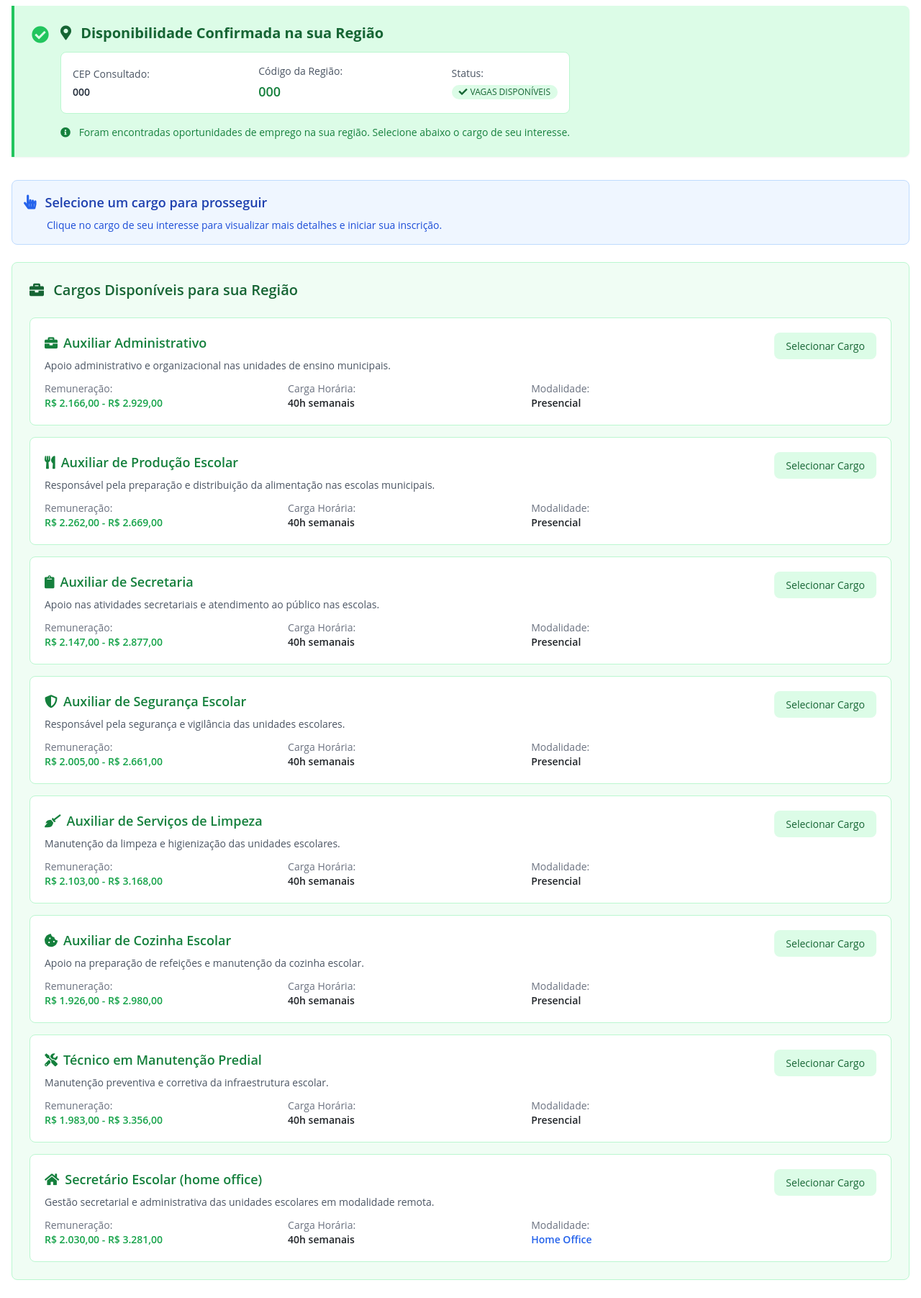
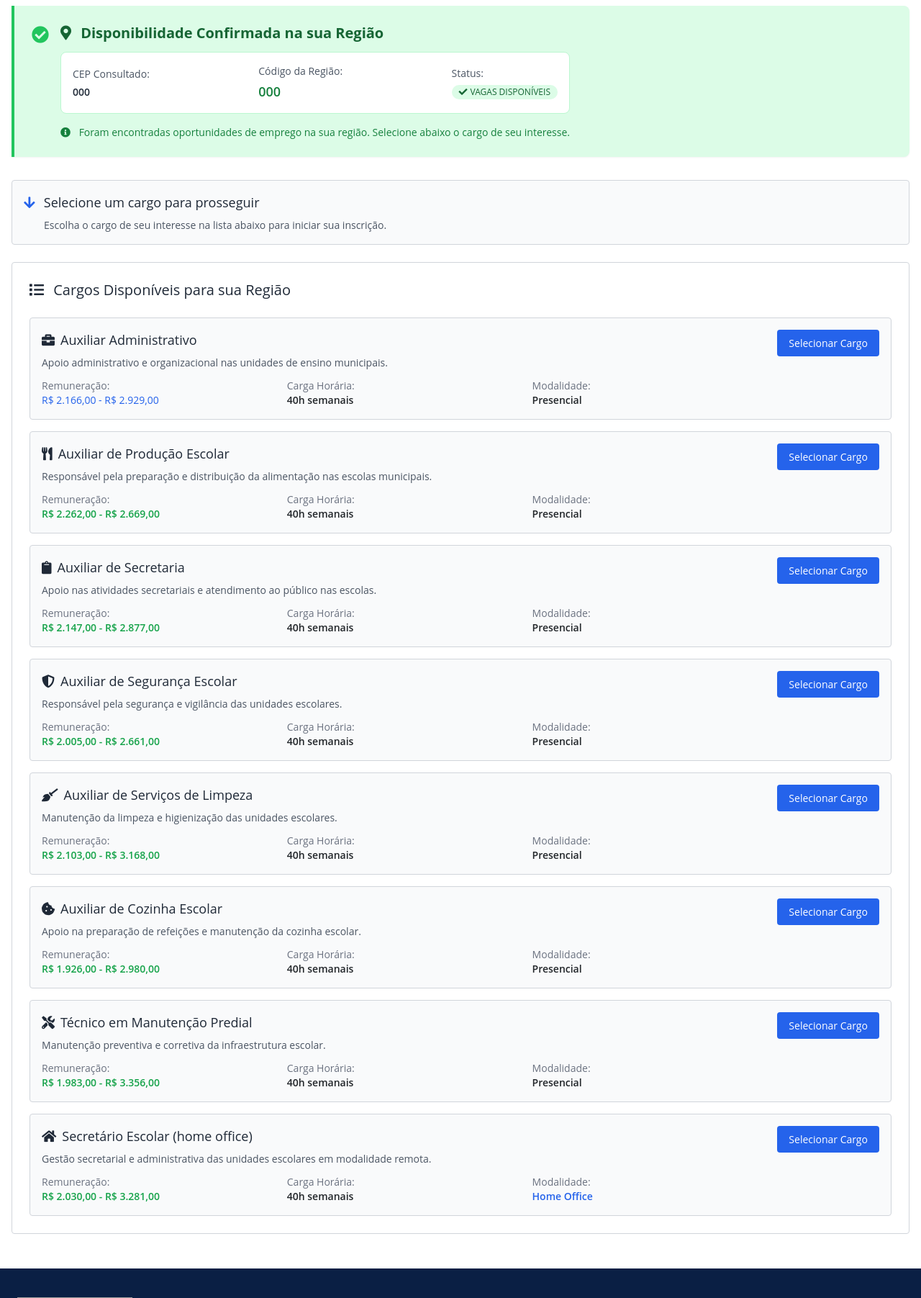
Before and after one commit to NuxeTor/GovAGTE04, a Flask app: template templates/resultados_busca.html in a window 1280 px wide. Shown: the part 300-2103 px from the top of the page at 72% size. Run offline with Flask 3, Linux system fonts and the light colour scheme; the template is opened without the code that fills it: most values are stand-ins (such as "Sample title", 1, 10 or a date in 2020); some libraries are stand-ins or nearby versions; some web fonts are replaced; grey boxes are pictures that could not be loaded.

Commit message:
Improve the job selection interface and modernize the overall look
Refactors the job selection UI in `resultados_busca.html` by replacing the hand icon with a down arrow, updating styles for a more professional look.

Replit-Commit-Author: Agent
Replit-Commit-Session-Id: a9d794d5-f99f-455b-a974-ea6087cda035
Replit-Commit-Screenshot-Url: https://storage.googleapis.com/screenshot-production-us-central1/7c76807b-2b7b-4aba-8b85-021e6568ea74/ac4a03c7-5ed8-40c9-bf16-085ce7c7224c.jpg

```diff
--- a/templates/resultados_busca.html
+++ b/templates/resultados_busca.html
@@ -61,36 +61,36 @@
         </div>
 
         <!-- Instrução de Seleção -->
-        <div class="bg-blue-50 border border-blue-200 rounded-lg p-4 mb-6">
+        <div class="bg-gray-50 border border-gray-300 rounded p-4 mb-6">
             <div class="flex items-center">
-                <i class="fas fa-hand-pointer text-blue-600 text-xl mr-3"></i>
-                <h3 class="text-lg font-semibold text-blue-800">
+                <i class="fas fa-arrow-down text-blue-600 text-lg mr-3"></i>
+                <h3 class="text-lg font-medium text-gray-800">
                     Selecione um cargo para prosseguir
                 </h3>
             </div>
-            <p class="text-sm text-blue-700 mt-2 ml-8">
-                Clique no cargo de seu interesse para visualizar mais detalhes e iniciar sua inscrição.
+            <p class="text-sm text-gray-600 mt-2 ml-7">
+                Escolha o cargo de seu interesse na lista abaixo para iniciar sua inscrição.
             </p>
         </div>
 
-        <!-- Quadrado Verde com Cargos -->
-        <div class="bg-green-50 border border-green-200 rounded-lg p-6 mb-8">
-            <h3 class="text-xl font-semibold text-green-800 mb-6">
-                <i class="fas fa-briefcase mr-2"></i>
+        <!-- Lista de Cargos -->
+        <div class="bg-white border border-gray-300 rounded p-6 mb-8">
+            <h3 class="text-xl font-medium text-gray-800 mb-6">
+                <i class="fas fa-list mr-2"></i>
                 Cargos Disponíveis para sua Região
             </h3>
 
             <div class="grid gap-4">
                 <!-- Cargo 1 -->
-                <div class="cargo-option bg-white border border-green-200 rounded-lg p-5 cursor-pointer hover:shadow-md transition-all duration-300 hover:border-green-400" data-cargo="auxiliar-administrativo">
+                <div class="cargo-option bg-gray-50 border border-gray-300 rounded p-4 cursor-pointer hover:border-blue-500" data-cargo="auxiliar-administrativo">
                     <div class="flex items-start justify-between">
                         <div class="flex-1">
-                            <h4 class="text-lg font-semibold text-green-700 mb-2"><i class="fas fa-briefcase mr-2"></i>Auxiliar Administrativo</h4>
+                            <h4 class="text-lg font-medium text-gray-800 mb-2"><i class="fas fa-briefcase mr-2"></i>Auxiliar Administrativo</h4>
                             <p class="text-sm text-gray-600 mb-3">Apoio administrativo e organizacional nas unidades de ensino municipais.</p>
                             <div class="grid md:grid-cols-3 gap-4 text-sm">
                                 <div>
                                     <span class="text-gray-500">Remuneração:</span>
-                                    <p class="font-semibold text-green-600" id="salario-auxiliar-admin">R$ 2.142,24 - R$ 2.987,15</p>
+                                    <p class="font-medium text-blue-600" id="salario-auxiliar-admin">R$ 2.142,24 - R$ 2.987,15</p>
                                 </div>
                                 <div>
                                     <span class="text-gray-500">Carga Horária:</span>
@@ -103,7 +103,7 @@
                             </div>
                         </div>
                         <div class="ml-4">
-                            <button class="bg-green-100 text-green-800 px-4 py-2 rounded-lg font-medium hover:bg-green-200 transition-colors">
+                            <button class="bg-blue-600 text-white px-4 py-2 rounded font-medium hover:bg-blue-700">
                                 Selecionar Cargo
                             </button>
                         </div>
@@ -111,10 +111,10 @@
                 </div>
 
                 <!-- Cargo 2 -->
-                <div class="cargo-option bg-white border border-green-200 rounded-lg p-5 cursor-pointer hover:shadow-md transition-all duration-300 hover:border-green-400" data-cargo="auxiliar-producao">
+                <div class="cargo-option bg-gray-50 border border-gray-300 rounded p-4 cursor-pointer hover:border-blue-500" data-cargo="auxiliar-producao">
                     <div class="flex items-start justify-between">
                         <div class="flex-1">
-                            <h4 class="text-lg font-semibold text-green-700 mb-2"><i class="fas fa-utensils mr-2"></i>Auxiliar de Produção Escolar</h4>
+                            <h4 class="text-lg font-medium text-gray-800 mb-2"><i class="fas fa-utensils mr-2"></i>Auxiliar de Produção Escolar</h4>
                             <p class="text-sm text-gray-600 mb-3">Responsável pela preparação e distribuição da alimentação nas escolas municipais.</p>
                             <div class="grid md:grid-cols-3 gap-4 text-sm">
                                 <div>
@@ -132,7 +132,7 @@
                             </div>
                         </div>
                         <div class="ml-4">
-                            <button class="bg-green-100 text-green-800 px-4 py-2 rounded-lg font-medium hover:bg-green-200 transition-colors">
+                            <button class="bg-blue-600 text-white px-4 py-2 rounded font-medium hover:bg-blue-700">
                                 Selecionar Cargo
                             </button>
                         </div>
@@ -140,10 +140,10 @@
                 </div>
 
                 <!-- Cargo 3 -->
-                <div class="cargo-option bg-white border border-green-200 rounded-lg p-5 cursor-pointer hover:shadow-md transition-all duration-300 hover:border-green-400" data-cargo="auxiliar-secretaria">
+                <div class="cargo-option bg-gray-50 border border-gray-300 rounded p-4 cursor-pointer hover:border-blue-500" data-cargo="auxiliar-secretaria">
                     <div class="flex items-start justify-between">
                         <div class="flex-1">
-                            <h4 class="text-lg font-semibold text-green-700 mb-2"><i class="fas fa-clipboard mr-2"></i>Auxiliar de Secretaria</h4>
+                            <h4 class="text-lg font-medium text-gray-800 mb-2"><i class="fas fa-clipboard mr-2"></i>Auxiliar de Secretaria</h4>
                             <p class="text-sm text-gray-600 mb-3">Apoio nas atividades secretariais e atendimento ao público nas escolas.</p>
                             <div class="grid md:grid-cols-3 gap-4 text-sm">
                                 <div>
@@ -161,7 +161,7 @@
                             </div>
                         </div>
                         <div class="ml-4">
-                            <button class="bg-green-100 text-green-800 px-4 py-2 rounded-lg font-medium hover:bg-green-200 transition-colors">
+                            <button class="bg-blue-600 text-white px-4 py-2 rounded font-medium hover:bg-blue-700">
                                 Selecionar Cargo
                             </button>
                         </div>
@@ -169,10 +169,10 @@
                 </div>
 
                 <!-- Cargo 4 -->
-                <div class="cargo-option bg-white border border-green-200 rounded-lg p-5 cursor-pointer hover:shadow-md transition-all duration-300 hover:border-green-400" data-cargo="auxiliar-seguranca">
+                <div class="cargo-option bg-gray-50 border border-gray-300 rounded p-4 cursor-pointer hover:border-blue-500" data-cargo="auxiliar-seguranca">
                     <div class="flex items-start justify-between">
                         <div class="flex-1">
-                            <h4 class="text-lg font-semibold text-green-700 mb-2"><i class="fas fa-shield-alt mr-2"></i>Auxiliar de Segurança Escolar</h4>
+                            <h4 class="text-lg font-medium text-gray-800 mb-2"><i class="fas fa-shield-alt mr-2"></i>Auxiliar de Segurança Escolar</h4>
                             <p class="text-sm text-gray-600 mb-3">Responsável pela segurança e vigilância das unidades escolares.</p>
                             <div class="grid md:grid-cols-3 gap-4 text-sm">
                                 <div>
@@ -190,7 +190,7 @@
                             </div>
                         </div>
                         <div class="ml-4">
-                            <button class="bg-green-100 text-green-800 px-4 py-2 rounded-lg font-medium hover:bg-green-200 transition-colors">
+                            <button class="bg-blue-600 text-white px-4 py-2 rounded font-medium hover:bg-blue-700">
                                 Selecionar Cargo
                             </button>
                         </div>
@@ -198,10 +198,10 @@
                 </div>
 
                 <!-- Cargo 5 -->
-                <div class="cargo-option bg-white border border-green-200 rounded-lg p-5 cursor-pointer hover:shadow-md transition-all duration-300 hover:border-green-400" data-cargo="auxiliar-limpeza">
+                <div class="cargo-option bg-gray-50 border border-gray-300 rounded p-4 cursor-pointer hover:border-blue-500" data-cargo="auxiliar-limpeza">
                     <div class="flex items-start justify-between">
                         <div class="flex-1">
-                            <h4 class="text-lg font-semibold text-green-700 mb-2"><i class="fas fa-broom mr-2"></i>Auxiliar de Serviços de Limpeza</h4>
+                            <h4 class="text-lg font-medium text-gray-800 mb-2"><i class="fas fa-broom mr-2"></i>Auxiliar de Serviços de Limpeza</h4>
                             <p class="text-sm text-gray-600 mb-3">Manutenção da limpeza e higienização das unidades escolares.</p>
                             <div class="grid md:grid-cols-3 gap-4 text-sm">
                                 <div>
@@ -219,7 +219,7 @@
                             </div>
                         </div>
                         <div class="ml-4">
-                            <button class="bg-green-100 text-green-800 px-4 py-2 rounded-lg font-medium hover:bg-green-200 transition-colors">
+                            <button class="bg-blue-600 text-white px-4 py-2 rounded font-medium hover:bg-blue-700">
                                 Selecionar Cargo
                             </button>
                         </div>
@@ -227,10 +227,10 @@
                 </div>
 
                 <!-- Cargo 6 -->
-                <div class="cargo-option bg-white border border-green-200 rounded-lg p-5 cursor-pointer hover:shadow-md transition-all duration-300 hover:border-green-400" data-cargo="auxiliar-cozinha">
+                <div class="cargo-option bg-gray-50 border border-gray-300 rounded p-4 cursor-pointer hover:border-blue-500" data-cargo="auxiliar-cozinha">
                     <div class="flex items-start justify-between">
                         <div class="flex-1">
-                            <h4 class="text-lg font-semibold text-green-700 mb-2"><i class="fas fa-cookie-bite mr-2"></i>Auxiliar de Cozinha Escolar</h4>
+                            <h4 class="text-lg font-medium text-gray-800 mb-2"><i class="fas fa-cookie-bite mr-2"></i>Auxiliar de Cozinha Escolar</h4>
                             <p class="text-sm text-gray-600 mb-3">Apoio na preparação de refeições e manutenção da cozinha escolar.</p>
                             <div class="grid md:grid-cols-3 gap-4 text-sm">
                                 <div>
@@ -248,7 +248,7 @@
                             </div>
                         </div>
                         <div class="ml-4">
-                            <button class="bg-green-100 text-green-800 px-4 py-2 rounded-lg font-medium hover:bg-green-200 transition-colors">
+                            <button class="bg-blue-600 text-white px-4 py-2 rounded font-medium hover:bg-blue-700">
                                 Selecionar Cargo
                             </button>
                         </div>
@@ -256,10 +256,10 @@
                 </div>
 
                 <!-- Cargo 7 -->
-                <div class="cargo-option bg-white border border-green-200 rounded-lg p-5 cursor-pointer hover:shadow-md transition-all duration-300 hover:border-green-400" data-cargo="tecnico-manutencao">
+                <div class="cargo-option bg-gray-50 border border-gray-300 rounded p-4 cursor-pointer hover:border-blue-500" data-cargo="tecnico-manutencao">
                     <div class="flex items-start justify-between">
                         <div class="flex-1">
-                            <h4 class="text-lg font-semibold text-green-700 mb-2"><i class="fas fa-tools mr-2"></i>Técnico em Manutenção Predial</h4>
+                            <h4 class="text-lg font-medium text-gray-800 mb-2"><i class="fas fa-tools mr-2"></i>Técnico em Manutenção Predial</h4>
                             <p class="text-sm text-gray-600 mb-3">Manutenção preventiva e corretiva da infraestrutura escolar.</p>
                             <div class="grid md:grid-cols-3 gap-4 text-sm">
                                 <div>
@@ -277,7 +277,7 @@
                             </div>
                         </div>
                         <div class="ml-4">
-                            <button class="bg-green-100 text-green-800 px-4 py-2 rounded-lg font-medium hover:bg-green-200 transition-colors">
+                            <button class="bg-blue-600 text-white px-4 py-2 rounded font-medium hover:bg-blue-700">
                                 Selecionar Cargo
                             </button>
                         </div>
@@ -285,10 +285,10 @@
                 </div>
 
                 <!-- Cargo 8 -->
-                <div class="cargo-option bg-white border border-green-200 rounded-lg p-5 cursor-pointer hover:shadow-md transition-all duration-300 hover:border-green-400" data-cargo="secretario-escolar">
+                <div class="cargo-option bg-gray-50 border border-gray-300 rounded p-4 cursor-pointer hover:border-blue-500" data-cargo="secretario-escolar">
                     <div class="flex items-start justify-between">
                         <div class="flex-1">
-                            <h4 class="text-lg font-semibold text-green-700 mb-2"><i class="fas fa-home mr-2"></i>Secretário Escolar (home office)</h4>
+                            <h4 class="text-lg font-medium text-gray-800 mb-2"><i class="fas fa-home mr-2"></i>Secretário Escolar (home office)</h4>
                             <p class="text-sm text-gray-600 mb-3">Gestão secretarial e administrativa das unidades escolares em modalidade remota.</p>
                             <div class="grid md:grid-cols-3 gap-4 text-sm">
                                 <div>
@@ -306,7 +306,7 @@
                             </div>
                         </div>
                         <div class="ml-4">
-                            <button class="bg-green-100 text-green-800 px-4 py-2 rounded-lg font-medium hover:bg-green-200 transition-colors">
+                            <button class="bg-blue-600 text-white px-4 py-2 rounded font-medium hover:bg-blue-700">
                                 Selecionar Cargo
                             </button>
                         </div>
```
